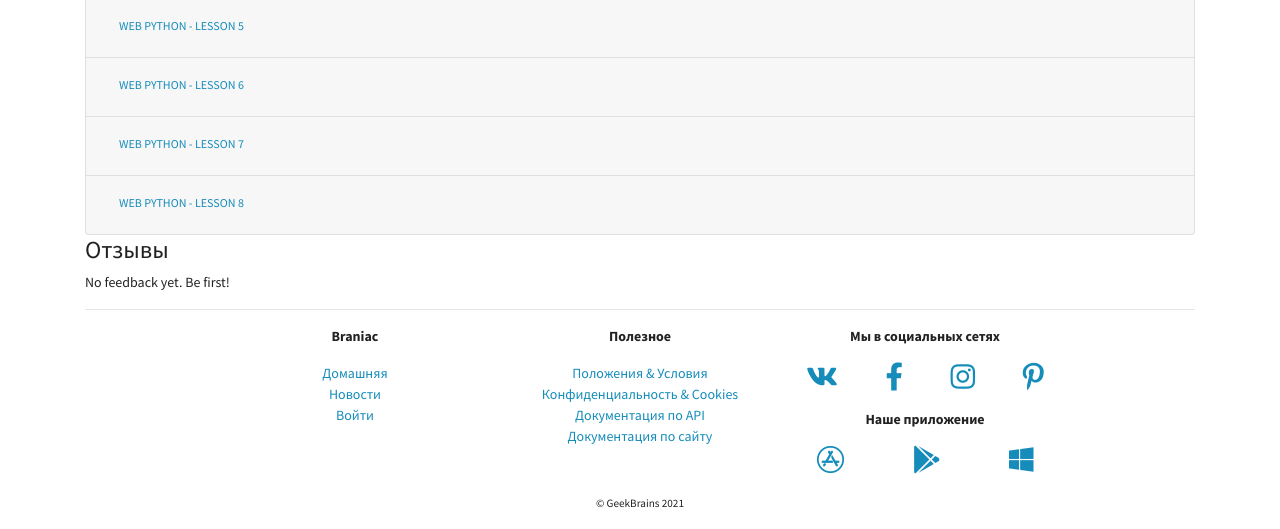
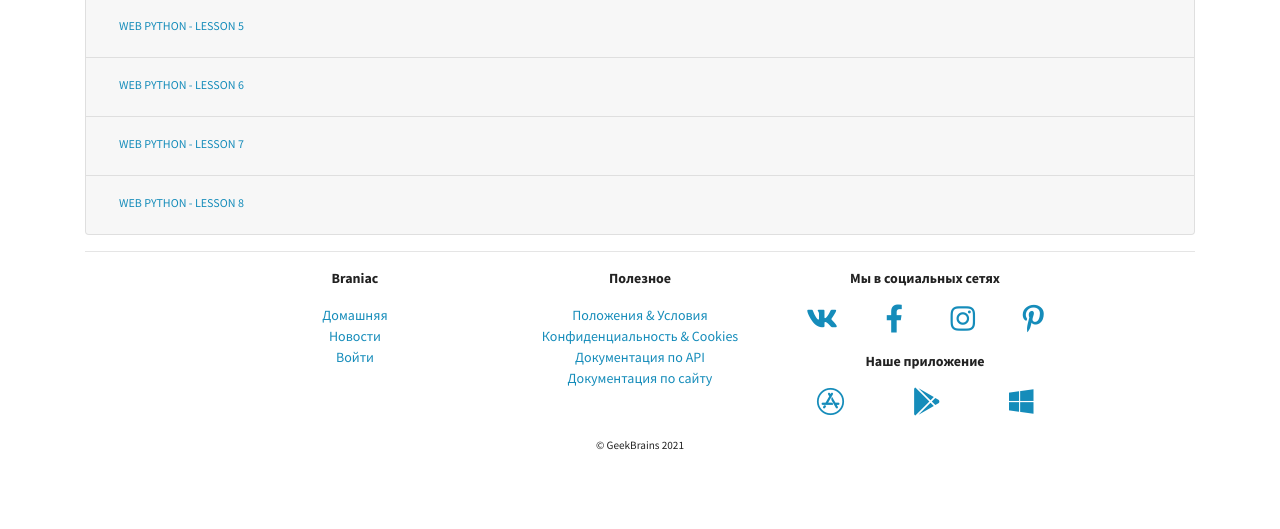
Before and after one commit to KonstantinMoseyko/BraniacLMS, a Django app: page /mainapp/courses/1/ in a window 1280 px wide. Shown: the part 820-1349 px from the top of the page. After the commit the page ends 1270 px from the top, so only its background shows below. Run offline with Django 3.2, Linux system fonts and the light colour scheme; data comes from the database, SQL or seed files in the repository; data that the repository does not hold is empty; some libraries are stand-ins or nearby versions.

Commit message:
Revert "lesson_6 Feedbacks with AJAX"
This reverts commit 4797cf3552b7439151deb141de678da885db852d.

```diff
--- a/mainapp/models.py
+++ b/mainapp/models.py
@@ -1,4 +1,3 @@
-from django.contrib.auth import get_user_model
 from django.db import models
 from django.utils.translation import gettext_lazy as _
 
@@ -50,19 +49,6 @@ class Courses(models.Model):
         self.save()
 
 
-class CourseFeedback(models.Model):
-    RATING = ((5, "⭐⭐⭐⭐⭐"), (4, "⭐⭐⭐⭐"), (3, "⭐⭐⭐"), (2, "⭐⭐"), (1, "⭐"))
-    course = models.ForeignKey(Courses, on_delete=models.CASCADE, verbose_name=_("Course"))
-    user = models.ForeignKey(get_user_model(), on_delete=models.CASCADE, verbose_name=_("User"))
-    feedback = models.TextField(default=_("No feedback"), verbose_name=_("Feedback"))
-    rating = models.SmallIntegerField(choices=RATING, default=5, verbose_name=_("Rating"))
-    created = models.DateTimeField(auto_now_add=True, verbose_name="Created")
-    deleted = models.BooleanField(default=False)
-
-    def __str__(self):
-        return f"{self.course} ({self.user})"
-
-
 class Lesson(models.Model):
     course = models.ForeignKey(Courses, on_delete=models.CASCADE)
     num = models.PositiveIntegerField(verbose_name="Lesson number")
--- a/mainapp/templates/mainapp/courses_detail.html
+++ b/mainapp/templates/mainapp/courses_detail.html
@@ -1,5 +1,5 @@
 {% extends 'base.html' %}
-{% load static markdownify crispy_forms_tags %}
+{% load static markdownify %}
 
 {% block title %}
 {{ course_object.name }}
@@ -89,61 +89,4 @@
     {% endfor %}
 
 </div>
-<h3>Отзывы</h3>
-
-<div id="feedback_list">
-  {% if feedback_list %}
-  {% for item in feedback_list %}
-  {% include 'mainapp/includes/feedback_card.html' %}
-  {% endfor %}
-  {% else %}
-  <p>
-    No feedback yet. Be first!
-  </p>
-  {% endif %}
-</div>
-
-{% if feedback_form %}
-<div class="card" id="cardForm">
-  <div class="card-body">
-    <h5 class="card-title">Добавить отзыв</h5>
-    <h6 class="card-subtitle mb-2 text-muted">Вы ещё не оставляли отзыв к этому
-      курсу</h6>
-    <p class="card-text">
-    <form action="{% url 'mainapp:course_feedback' %}" method="POST" id="feedbackForm">
-      {% csrf_token %}
-      {{ feedback_form|crispy }}
-    </form>
-    <button id="feedbackSubmit" class="btn btn-primary btn-block">Отправить</button>
-    </p>
-  </div>
-</div>
-{% endif %}
-
 {% endblock content %}
-
-{% block js %}
-<script>
-  $(document).ready(function () {
-
-    {% if feedback_form %}
-    $("#feedbackSubmit").click(function () {
-
-      $("#cardForm").hide();
-
-      var $form = $("#feedbackForm");
-      $.ajax({
-        type: "POST",
-        url: $form.attr("action"),
-        data: $form.serialize(),
-        success: function (data) {
-          $("#feedback_list").append(data.card);
-        }
-      });
-
-    });
-    {% endif %}
-
-  });
-</script>
-{% endblock js %}
--- a/mainapp/urls.py
+++ b/mainapp/urls.py
@@ -30,11 +30,6 @@ urlpatterns = [
         views.CoursesDetailView.as_view(),
         name="courses_detail",
     ),
-    path(
-        "course_feedback/",
-        views.CourseFeedbackFormProcessView.as_view(),
-        name="course_feedback",
-    ),
     path("contacts/", views.ContactsPageView.as_view(), name="contacts"),
     path("doc_site/", views.DocSitePageView.as_view(), name="doc_site"),
 ]
--- a/mainapp/views.py
+++ b/mainapp/views.py
@@ -1,11 +1,8 @@
-from django.contrib.auth.mixins import LoginRequiredMixin, PermissionRequiredMixin
-from django.http import JsonResponse
+from django.contrib.auth.mixins import PermissionRequiredMixin
 from django.shortcuts import get_object_or_404
-from django.template.loader import render_to_string
 from django.urls import reverse_lazy
 from django.views.generic import CreateView, DeleteView, DetailView, ListView, TemplateView, UpdateView
 
-from mainapp import forms as mainapp_forms
 from mainapp import models as mainapp_models
 
 
@@ -62,27 +59,7 @@ class CoursesDetailView(TemplateView):
         context["course_object"] = get_object_or_404(mainapp_models.Courses, pk=pk)
         context["lessons"] = mainapp_models.Lesson.objects.filter(course=context["course_object"])
         context["teachers"] = mainapp_models.CourseTeachers.objects.filter(course=context["course_object"])
-        if not self.request.user.is_anonymous:
-            if not mainapp_models.CourseFeedback.objects.filter(
-                course=context["course_object"], user=self.request.user
-            ).count():
-                context["feedback_form"] = mainapp_forms.CourseFeedbackForm(
-                    course=context["course_object"], user=self.request.user
-                )
-        context["feedback_list"] = mainapp_models.CourseFeedback.objects.filter(
-            course=context["course_object"]
-        ).order_by("-created", "-rating")[:5]
         return context
-
-
-class CourseFeedbackFormProcessView(LoginRequiredMixin, CreateView):
-    model = mainapp_models.CourseFeedback
-    form_class = mainapp_forms.CourseFeedbackForm
-
-    def form_valid(self, form):
-        self.object = form.save()
-        rendered_card = render_to_string("mainapp/includes/feedback_card.html", context={"item": self.object})
-        return JsonResponse({"card": rendered_card})
 
 
 class ContactsPageView(TemplateView):
```
Also changed, not shown: mainapp/forms.py (deleted, +0 -21 lines), mainapp/templates/mainapp/includes/feedback_card.html (deleted, +0 -9 lines), authapp/migrations/0002_alter_customuser_username.py (deleted), authapp/templates/authapp/login.html (renamed from authapp/templates/registration/login.html), authapp/templates/authapp/profile_edit.html (renamed from authapp/templates/registration/profile_edit.html), authapp/templates/authapp/register.html (renamed from authapp/templates/registration/register.html), mainapp/migrations/0004_coursefeedback.py (deleted). Lines whose indentation alone changed are shown as unchanged.
